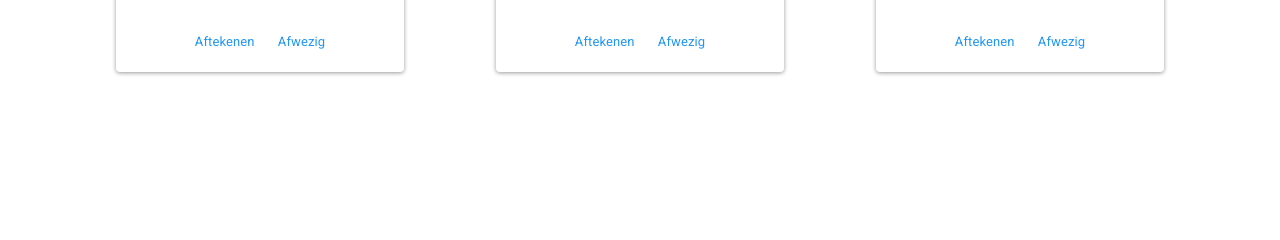
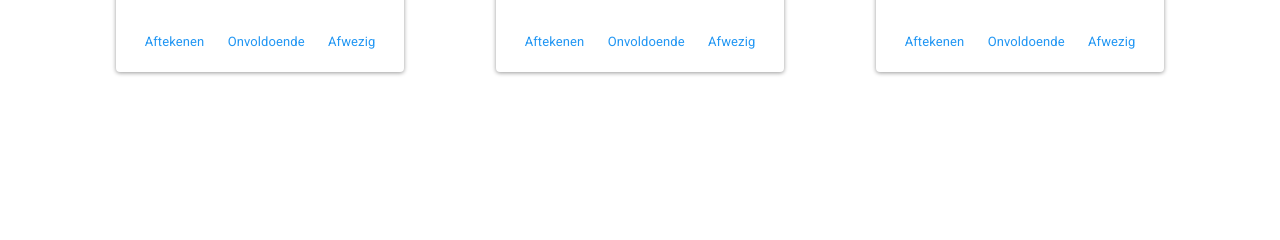
Before and after one commit to djoamersfoort/corvee, a Django app: template django/corvee/templates/index.html in a window 1280 px wide. Shown: the part 215-455 px from the top of the page. Run offline with Django 3.2, Linux system fonts and the light colour scheme; the template is opened without the code that fills it, so the values that code supplies are empty; some libraries are stand-ins or nearby versions.

Commit message:
muy buen

```diff
--- a/django/corvee/static/script.js
+++ b/django/corvee/static/script.js
@@ -0,0 +1,3 @@
+const switchDay = function() {
+
+};
--- a/django/corvee/templates/index.html
+++ b/django/corvee/templates/index.html
@@ -53,6 +53,7 @@
             <div class="card-body">
               <h5 class="card-title">{{ object_list.0.first_name }} {{ object_list.0.last_name }}</h5>
               <a href="{% url 'acknowledge' object_list.0.id %}" class="card-link">Aftekenen</a>
+              <a href="{% url 'absent' object_list.0.id %}" class="card-link">Onvoldoende</a>
               <a href="{% url 'absent' object_list.0.id %}" class="card-link">Afwezig</a>
             </div>
           </div>
@@ -63,6 +64,7 @@
             <div class="card-body">
               <h5 class="card-title">{{ object_list.1.first_name }} {{ object_list.1.last_name }}</h5>
               <a href="{% url 'acknowledge' object_list.1.id %}" class="card-link">Aftekenen</a>
+              <a href="{% url 'absent' object_list.1.id %}" class="card-link">Onvoldoende</a>
               <a href="{% url 'absent' object_list.1.id %}" class="card-link">Afwezig</a>
             </div>
           </div>
@@ -73,6 +75,7 @@
             <div class="card-body">
               <h5 class="card-title">{{ object_list.2.first_name }} {{ object_list.2.last_name }}</h5>
               <a href="{% url 'acknowledge' object_list.2.id %}" class="card-link">Aftekenen</a>
+              <a href="{% url 'absent' object_list.2.id %}" class="card-link">Onvoldoende</a>
               <a href="{% url 'absent' object_list.2.id %}" class="card-link">Afwezig</a>
             </div>
           </div>
```
